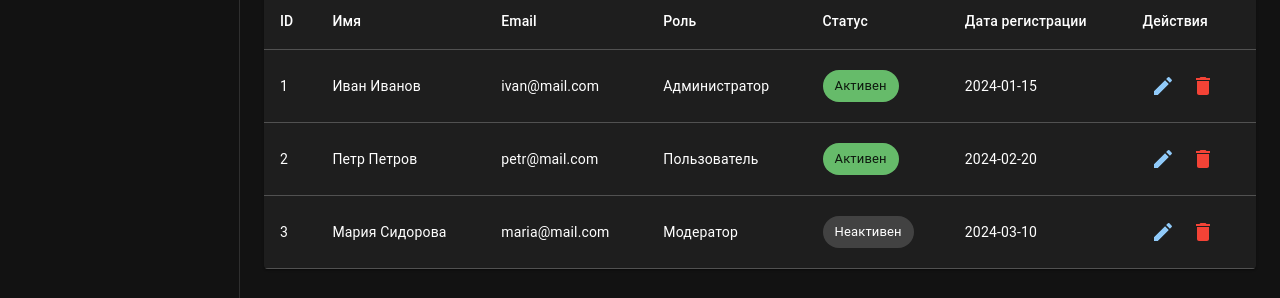
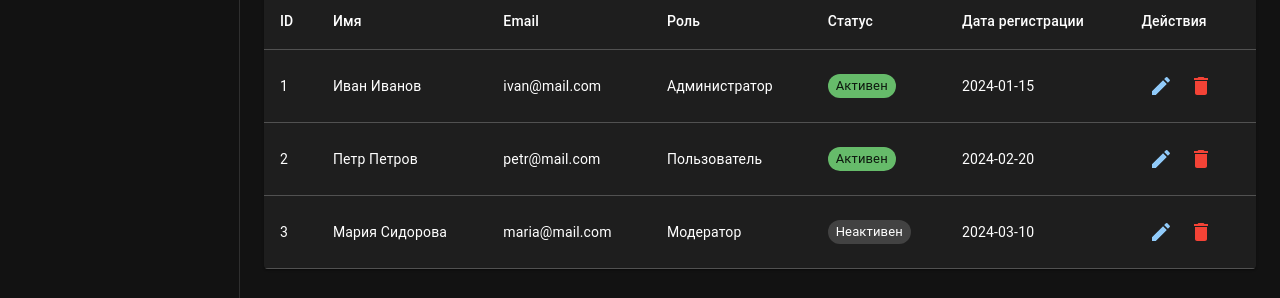
Before and after one commit to varavoi/admin-dashboard, a React (Vite) app: page /users in a window 1280 px wide. Shown: the part 340-638 px from the top of the page. Built offline with nearby package versions, Linux system fonts and the light colour scheme.

Commit message:
Вынес чип статуса в отдельный компонент

```diff
--- /dev/null
+++ b/src/components/StatusChip.tsx
@@ -0,0 +1,15 @@
+import { Chip} from "@mui/material";
+import type { User } from "../types";
+
+interface StatusChipProps {
+  status: User['status'];
+}
+
+const StatusChip: React.FC<StatusChipProps> = ({ status }) => (
+  <Chip
+    label={status === 'active' ? 'Активен' : 'Неактивен'}
+    color={status === 'active' ? 'success' : 'default'}
+    size="small"
+  />
+);
+export default StatusChip
--- a/src/components/UserTableRow.tsx
+++ b/src/components/UserTableRow.tsx
@@ -1,6 +1,7 @@
 import { TableRow, TableCell, Chip, IconButton } from "@mui/material";
 import { Edit as EditIcon, Delete as DeleteIcon } from "@mui/icons-material";
 import type { User } from "../types";
+import StatusChip from "./StatusChip";
 
 interface UserTableRowProps {
   user: User;
@@ -20,10 +21,7 @@ const UserTableRow: React.FC<UserTableRowProps> = ({
       <TableCell>{user.email}</TableCell>
       <TableCell>{user.role}</TableCell>
       <TableCell>
-        <Chip
-          label={user.status === "active" ? "Активен" : "Неактивен"}
-          color={user.status === "active" ? "success" : "default"}
-        />
+        <StatusChip status={user.status}/>
       </TableCell>
       <TableCell>{user.joinDate}</TableCell>
       <TableCell>
```
